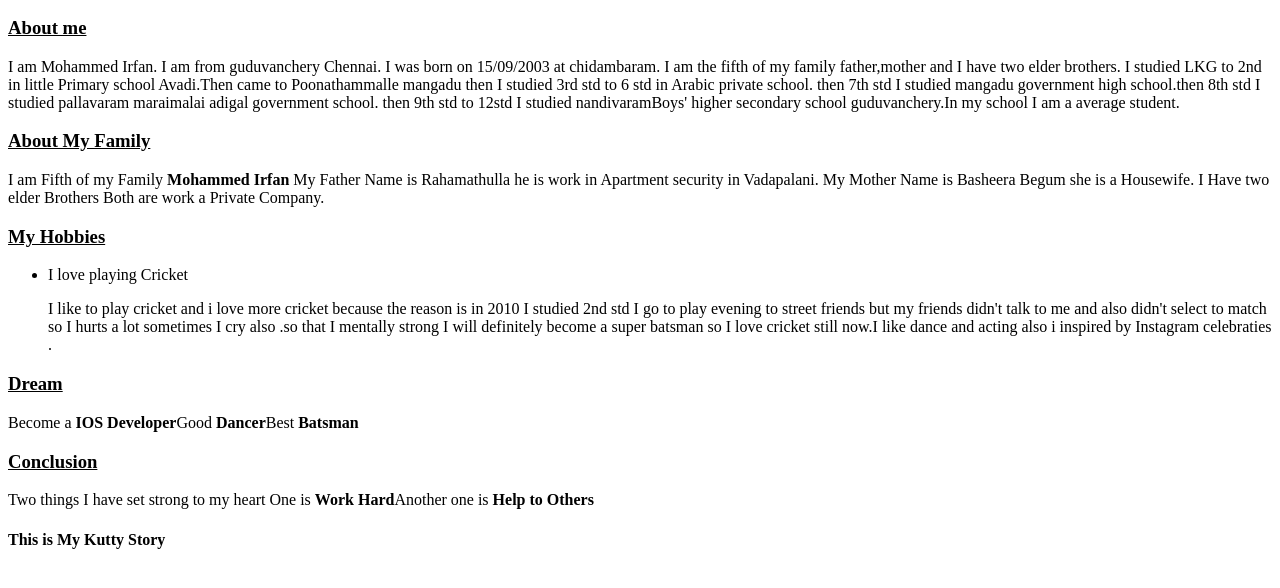
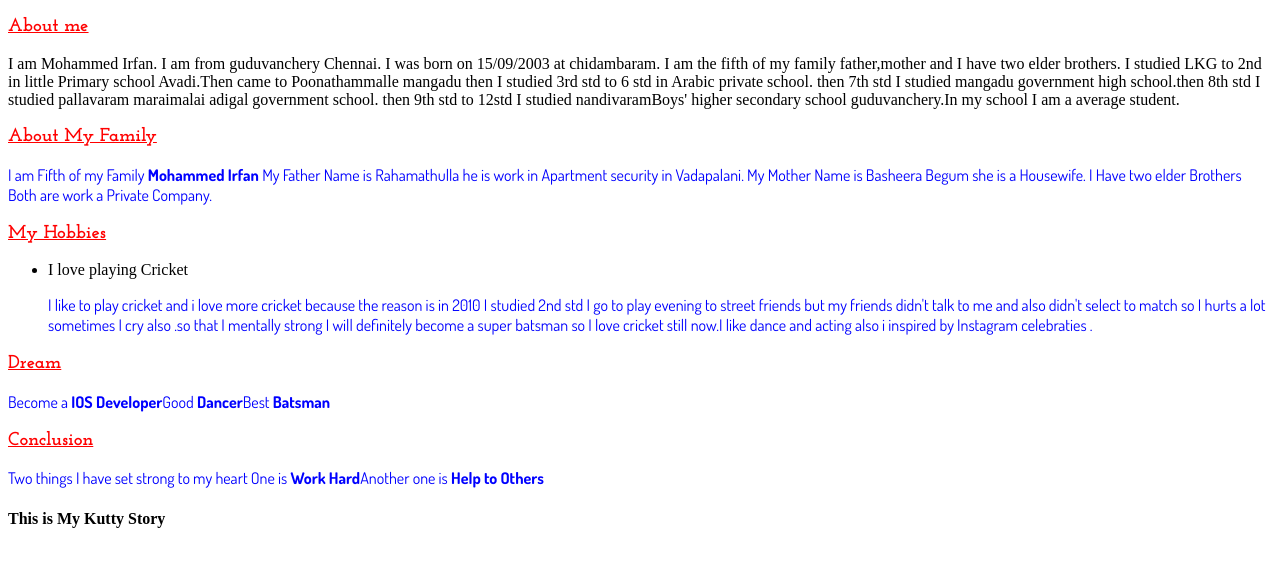
Before and after one commit to Irfuirfu/Mohammed-Irfan, a plain HTML site: page index.html in a window 1280 px wide. Shown: the part 76-664 px from the top of the page. Drawn offline with Linux system fonts and the light colour scheme.

Commit message:
added style to html page

```diff
--- a/index.html
+++ b/index.html
@@ -2,6 +2,13 @@
 
 <head>
 	<title>Mohammed Irfan</title>
+	<link rel="stylesheet" href="./style.css" />
+	<link href="<link rel="preconnect" href="https://fonts.googleapis.com">
+<link rel="preconnect" href="https://fonts.gstatic.com" crossorigin>
+<link href="https://fonts.googleapis.com/css2?family=Josefin+Slab:ital,wght@0,100;0,200;0,300;0,400;0,500;0,600;0,700;1,100;1,200;1,300;1,400;1,500;1,600;1,700&family=Poppins:wght@100;400;500;700;800&display=swap" rel="stylesheet">
+<link rel="preconnect" href="https://fonts.googleapis.com">
+<link rel="preconnect" href="https://fonts.gstatic.com" crossorigin>
+<link href="https://fonts.googleapis.com/css2?family=Dosis:wght@200;300;400;500;600;700;800&family=Josefin+Slab:ital,wght@0,100;0,200;0,300;0,400;0,500;0,600;0,700;1,100;1,200;1,300;1,400;1,500;1,600;1,700&family=Poppins:wght@100;400;500;700;800&display=swap" rel="stylesheet">
 </head>
 
 <body>
--- /dev/null
+++ b/style.css
@@ -0,0 +1,8 @@
+h3{
+	color:red;
+	font-family:"Josefin Slab";
+}
+p{
+	color:blue;
+	font-family:"Dosis";
+}
```
